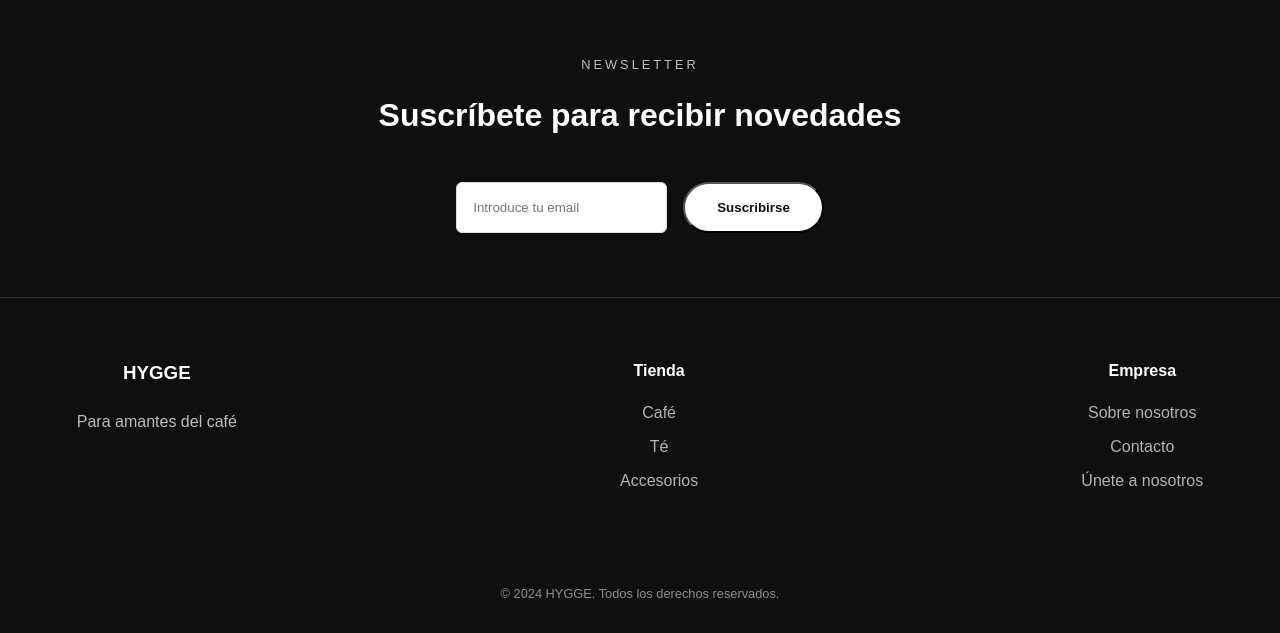
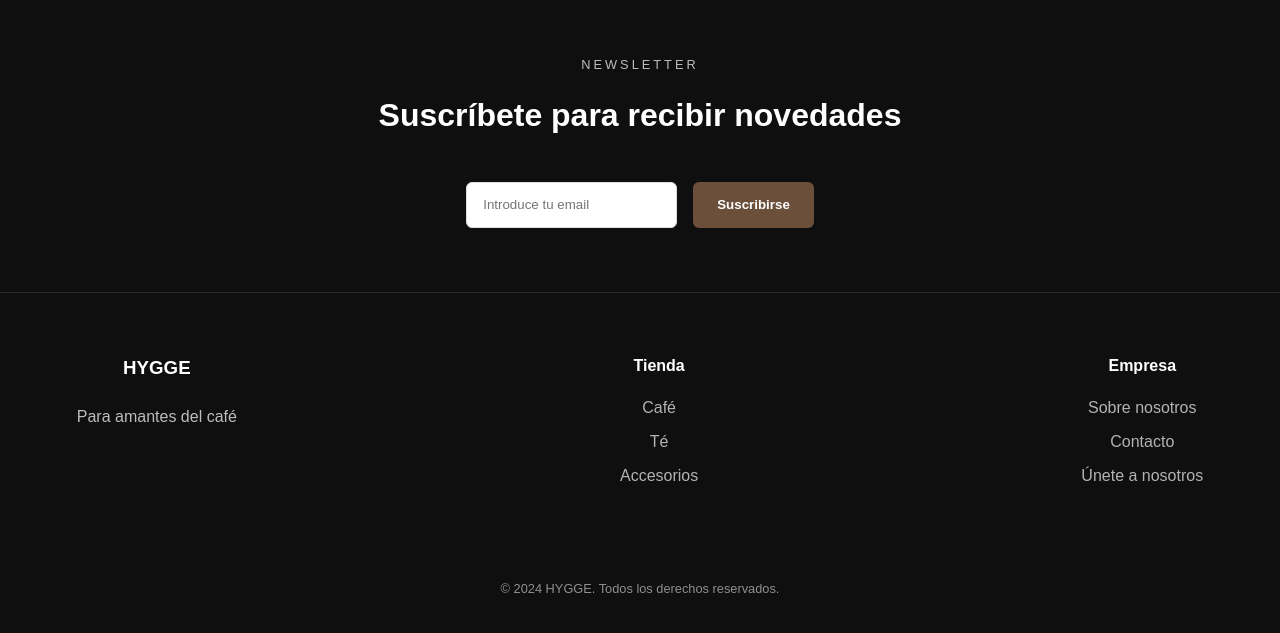
Before and after one commit to Albema1990/frontend-proyecto-mobiliario-alvaro-benitez, a React (Vite) app: page / in a window 1280 px wide. Shown: the part 2159-2792 px from the top of the page. Built offline with nearby package versions, Linux system fonts and the light colour scheme; no server answers.

Commit message:
estilo boton suscribe

```diff
--- a/src/index.css
+++ b/src/index.css
@@ -1229,6 +1229,20 @@ body {
   color: #d32f2f;
 }
 
+.newsletter-btn {
+  padding: 0.9rem 1.5rem;
+  background-color: #6b4f3b;
+  color: white;
+  border: none;
+  border-radius: 6px;
+  cursor: pointer;
+  transition: background-color 0.3s ease;
+}
+
+.newsletter-btn:hover {
+  background-color: #7d5d47;
+}
+
 /* =========================
    MEDIA QUERIES
 
```
